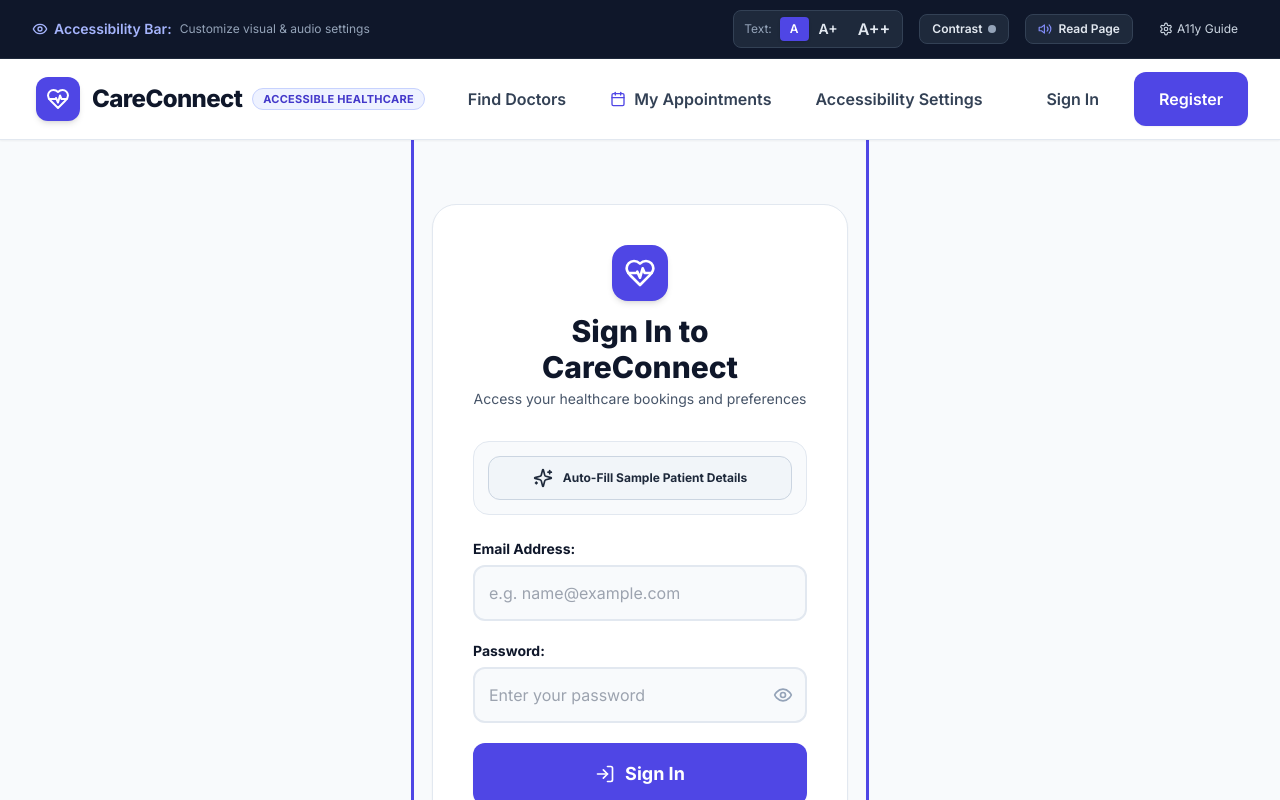
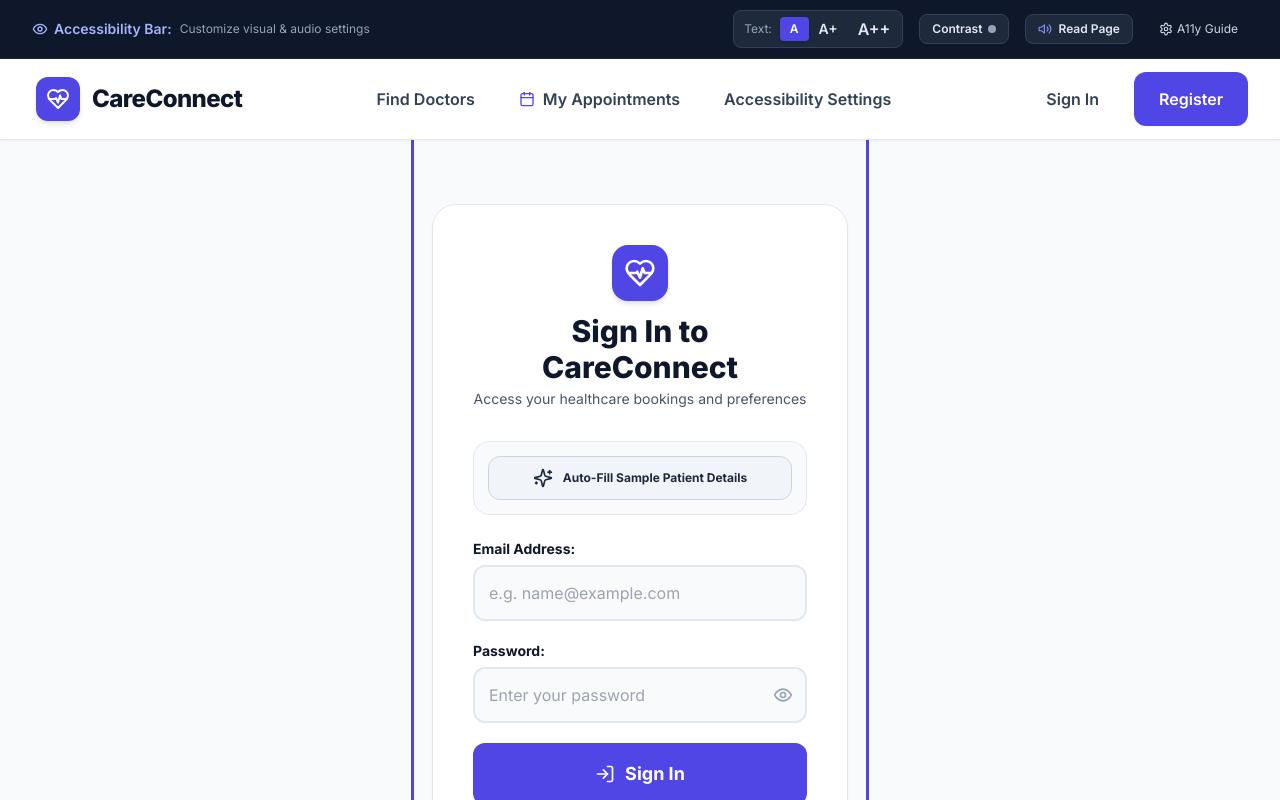
Before and after one commit to 2kod/careconnect, a React (Vite) app in the folder client/: page /login in a window 1280 px wide. Shown: the top 800 px of the page. Built offline with nearby package versions, Linux system fonts and the light colour scheme.

Commit message:
chore: remove accessible healthcare badge from navbar brand

```diff
--- a/client/src/components/layout/Navbar.jsx
+++ b/client/src/components/layout/Navbar.jsx
@@ -40,12 +40,9 @@ export const Navbar = () => {
             <div className="w-10 h-10 sm:w-11 sm:h-11 rounded-xl bg-indigo-600 flex items-center justify-center text-white shadow-md group-hover:bg-indigo-700 transition-colors flex-shrink-0">
               <HeartPulse className="w-6 h-6" aria-hidden="true" />
             </div>
-            <div className="flex items-center gap-2.5">
+            <div className="flex items-center">
               <span className="text-xl sm:text-2xl font-black tracking-tight text-slate-900 whitespace-nowrap">
                 CareConnect
-              </span>
-              <span className="hidden xl:inline-block text-[11px] px-2.5 py-0.5 rounded-full bg-indigo-50 text-indigo-700 font-bold border border-indigo-200 uppercase tracking-wide whitespace-nowrap">
-                Accessible Healthcare
               </span>
             </div>
           </Link>
```
